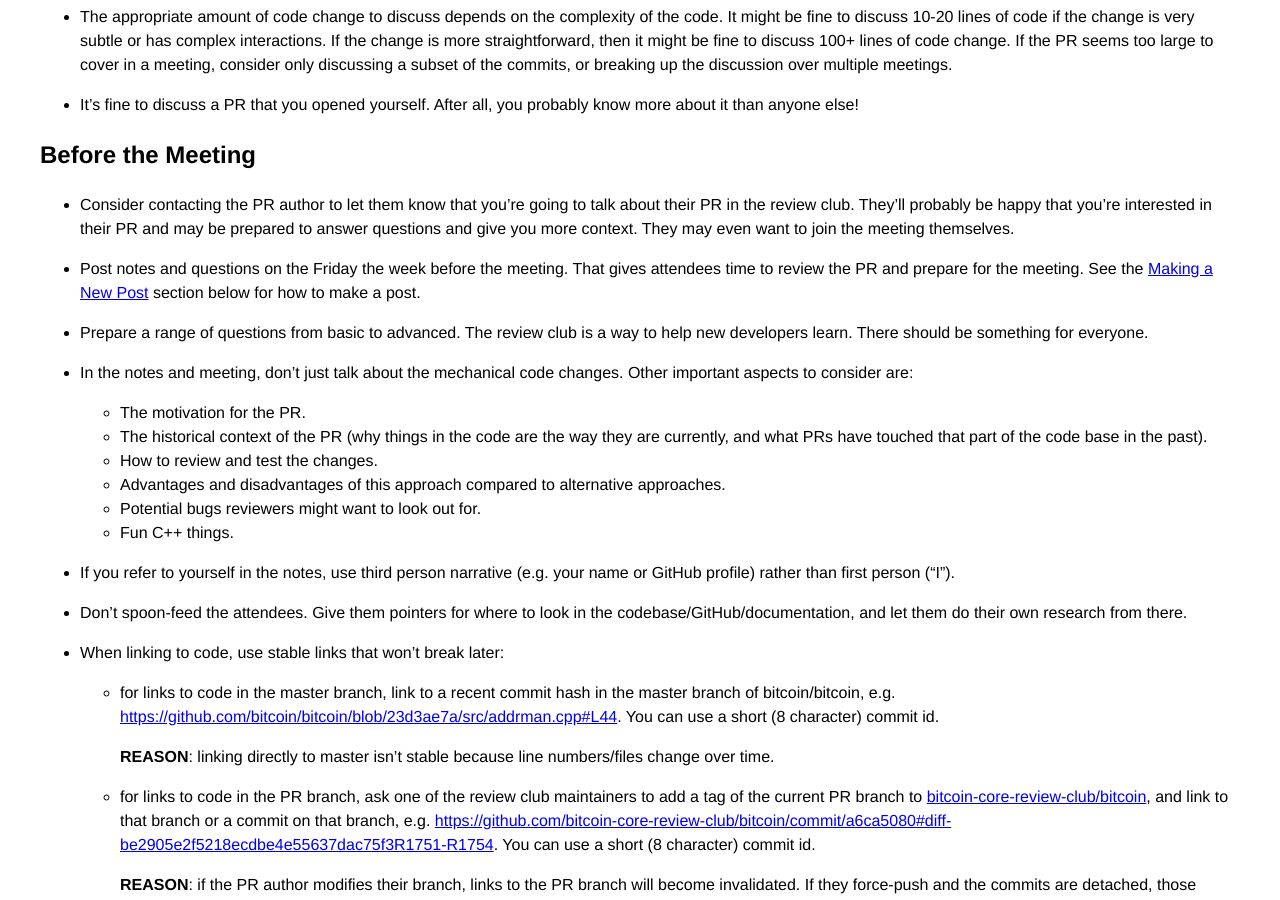
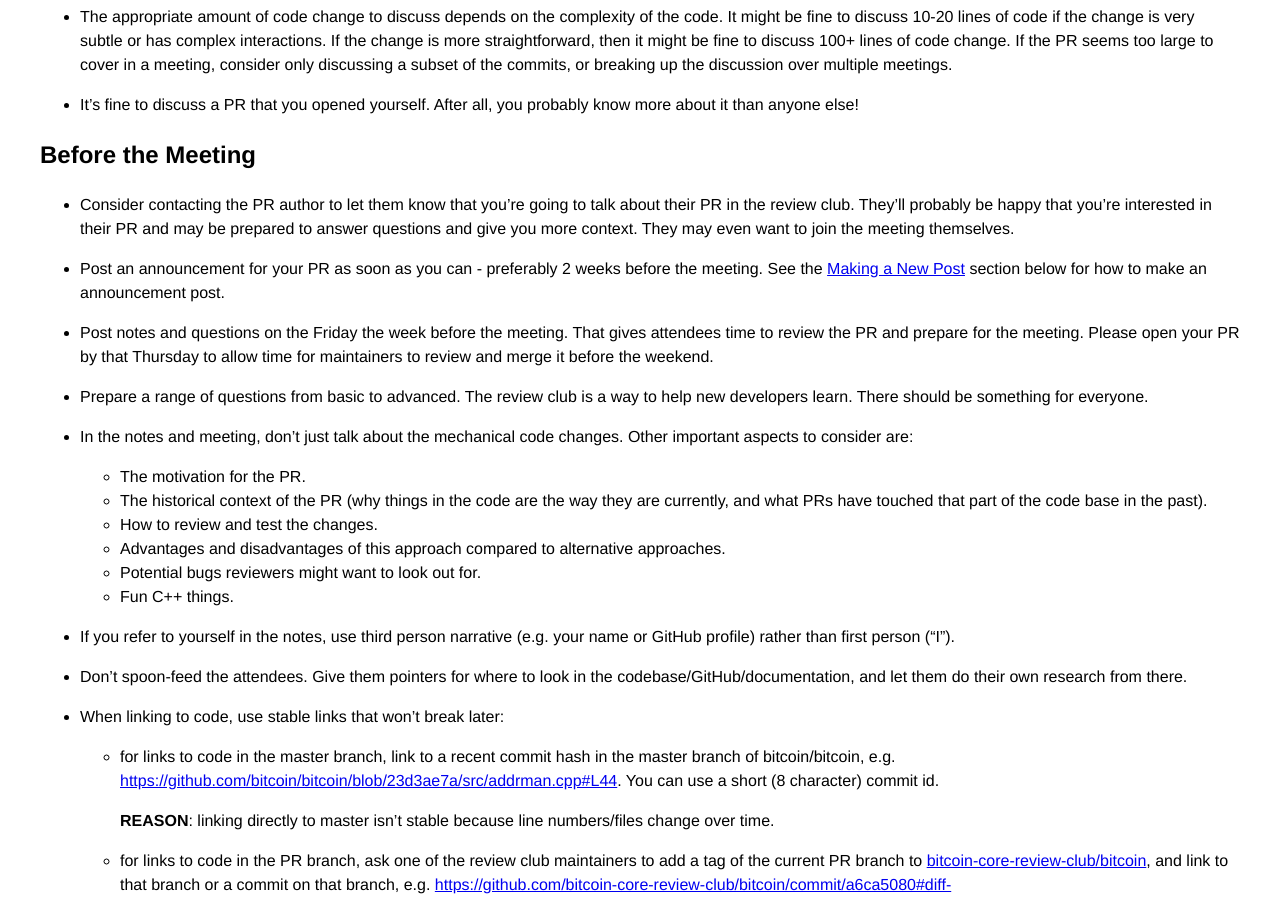
Before and after one commit to bitcoin-core-review-club/website, a Jekyll site: the page built from hosting.md, in a window 1280 px wide and 900 px high, scrolled down 446 px. Built offline with Jekyll 4.4.1, drawn with Linux system fonts in a browser that asks for light colours.

Commit message:
add more suggested deadlines to hosting.md

```diff
--- a/hosting.md
+++ b/hosting.md
@@ -40,9 +40,14 @@ title: Hosting a Review Club Meeting
   interested in their PR and may be prepared to answer questions and give
   you more context. They may even want to join the meeting themselves.
 
+- Post an announcement for your PR as soon as you can - preferably 2 weeks
+  before the meeting.  See the [Making a New Post](#making-a-new-post) section
+  below for how to make an announcement post.
+
 - Post notes and questions on the Friday the week before the meeting.
-  That gives attendees time to review the PR and prepare for the meeting. See the
-  [Making a New Post](#making-a-new-post) section below for how to make a post.
+  That gives attendees time to review the PR and prepare for the meeting. Please
+  open your PR by that Thursday to allow time for maintainers to review and
+  merge it before the weekend.
 
 - Prepare a range of questions from basic to advanced. The review club is a way
   to help new developers learn. There should be something for everyone.
```
